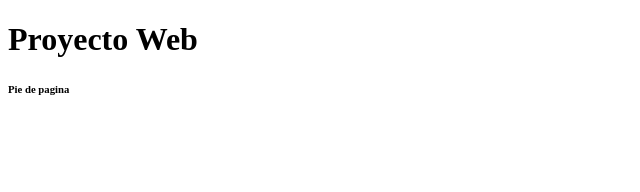
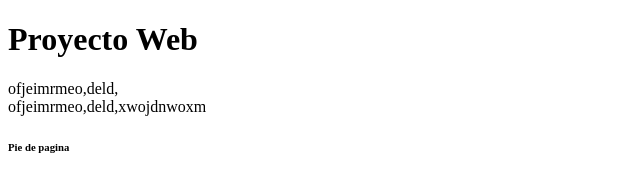
Before and after one commit to JuanRa54/Proyecto-Web, a plain HTML site: page Index.html in a window 1280 px wide. Shown: the whole page, without its empty margins (0-640 px from the left). Drawn offline with Linux system fonts and the light colour scheme.

Commit message:
Parrafo 1 y 2

```diff
--- a/Index.html
+++ b/Index.html
@@ -10,6 +10,13 @@
     <header>
         <h1>Proyecto Web</h1>
     </header>
+    </body>
+    <aside>
+        ofjeimrmeo,deld,
+    </aside>
+    <aside>
+        ofjeimrmeo,deld,xwojdnwoxm
+    </aside>
     <footer>
        <h6>Pie de pagina</h6>
     </footer>
```
